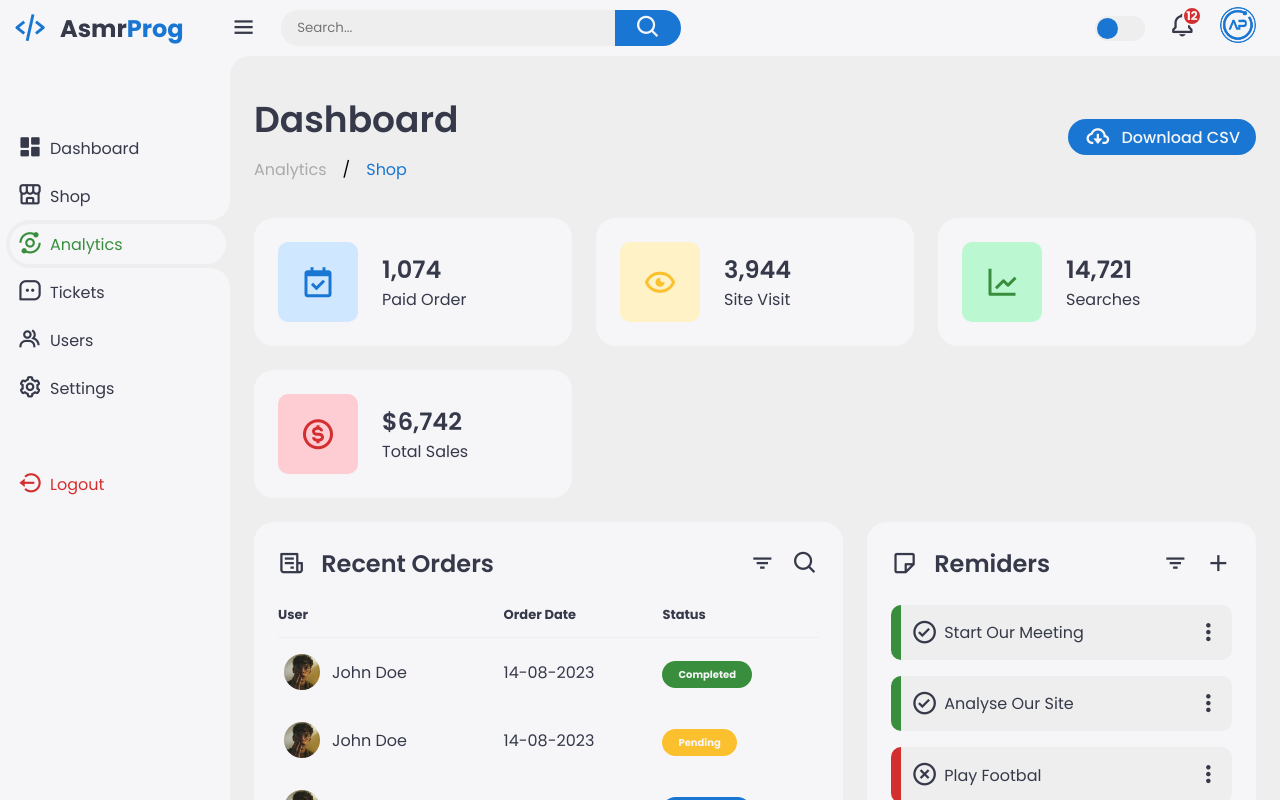
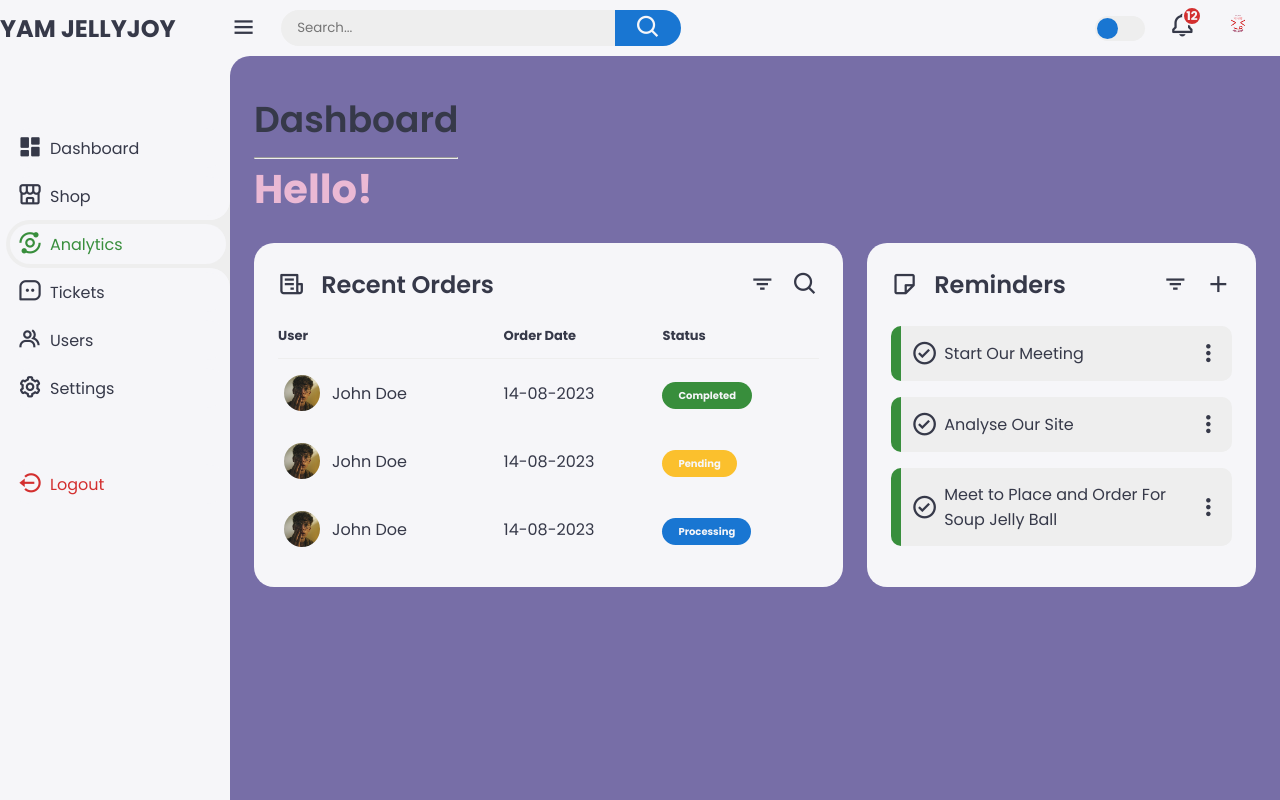
Before and after one commit to MikeNoppo/YAM-JELLY-JOY, a PHP site: page /admin_dashboard.php in a window 1280 px wide. Run offline with PHP 8.4, Linux system fonts and the light colour scheme.

Commit message:
Tessa work

```diff
--- a/Admin/index.html
+++ b/Admin/index.html
@@ -1,12 +1,12 @@
 <!DOCTYPE html>
 <html lang="en">
-
 <head>
+    <link href="favicon/logo yamjellyjoy.png" rel="icon">
     <meta charset="UTF-8">
     <meta name="viewport" content="width=device-width, initial-scale=1.0">
     <link href='https://unpkg.com/boxicons@2.1.4/css/boxicons.min.css' rel='stylesheet'>
     <link rel="stylesheet" href="style.css">
-    <title>Responsive Dashboard Design #2 | AsmrProg</title>
+    <title>YAM JELLYJOY - Dashboard</title>
 </head>
 
 <body>
--- a/Admin/style.css
+++ b/Admin/style.css
@@ -13,8 +13,14 @@
     --light-warning: #FFF2C6;
     --success: #388E3C;
     --light-success: #BBF7D0;
+    --YAM:#8B743D;
 }
 
+.moving-text {
+    display: inline-block;
+    font-size: 40px;
+    color: #EBB9D4;
+}
 *{
     margin: 0;
     padding: 0;
@@ -39,13 +45,13 @@
 }
 
 body.dark{
-    --light: #181a1e;
+    --light: #191725;
     --grey: #25252c;
     --dark: #fbfbfb
 }
 
 body{
-    background: var(--grey);
+    background:#776EA7;
     overflow-x: hidden;
 }
 
@@ -81,6 +87,7 @@
     padding-bottom: 20px;
     box-sizing: content-box;
 }
+
 
 .sidebar .logo .logo-name span{
     color: var(--dark);
@@ -329,95 +336,6 @@
     color: var(--dark);
 }
 
-.content main .header .left .breadcrumb{
-    display: flex;
-    align-items: center;
-    grid-gap: 16px;
-}
-
-.content main .header .left .breadcrumb li{
-    color: var(--dark);
-}
-
-.content main .header .left .breadcrumb li a{
-    color: var(--dark-grey);
-    pointer-events: none;
-}
-
-.content main .header .left .breadcrumb li a.active{
-    color: var(--primary);
-    pointer-events: none;
-}
-
-.content main .header .report{
-    height: 36px;
-    padding: 0 16px;
-    border-radius: 36px;
-    background: var(--primary);
-    color: var(--light);
-    display: flex;
-    align-items: center;
-    justify-content: center;
-    grid-gap: 10px;
-    font-weight: 500;
-}
-
-.content main .insights{
-    display: grid;
-    grid-template-columns: repeat(auto-fit, minmax(240px, 1fr));
-    grid-gap: 24px;
-    margin-top: 36px;
-}
-
-.content main .insights li{
-    padding: 24px;
-    background: var(--light);
-    border-radius: 20px;
-    display: flex;
-    align-items: center;
-    grid-gap: 24px;
-    cursor: pointer;
-}
-
-.content main .insights li .bx{
-    width: 80px;
-    height: 80px;
-    border-radius: 10px;
-    font-size: 36px;
-    display: flex;
-    align-items: center;
-    justify-content: center;
-}
-
-.content main .insights li:nth-child(1) .bx{
-    background: var(--light-primary);
-    color: var(--primary);
-}
-
-.content main .insights li:nth-child(2) .bx{
-    background: var(--light-warning);
-    color: var(--warning);
-}
-
-.content main .insights li:nth-child(3) .bx{
-    background: var(--light-success);
-    color: var(--success);
-}
-
-.content main .insights li:nth-child(4) .bx{
-    background: var(--light-danger);
-    color: var(--danger);
-}
-
-.content main .insights li .info h3{
-    font-size: 24px;
-    font-weight: 600;
-    color: var(--dark);
-}
-
-.content main .insights li .info p{
-    color: var(--dark);
-}
 
 .content main .bottom-data{
     display: flex;
@@ -620,4 +538,22 @@
         min-width: 340px;
     }
 
+
+@keyframes moveText {
+    0% { transform: translateX(0); }
+    50% { transform: translateX(20px); }
+    100% { transform: translateX(0); }
 }
+
+.moving-text {
+    display: inline-block;
+    font-size: 40px;
+    color: #EBB9D4;
+}
+
+.moving-text:hover {
+    animation: moveText 1s infinite;
+}
+
+
+}
--- a/admin_dashboard.php
+++ b/admin_dashboard.php
@@ -6,7 +6,7 @@
     <meta name="viewport" content="width=device-width, initial-scale=1.0">
     <link href='https://unpkg.com/boxicons@2.1.4/css/boxicons.min.css' rel='stylesheet'>
     <link rel="stylesheet" href="Admin/style.css">
-    <title>Responsive Dashboard Design #2 | AsmrProg</title>
+    <title>YAM JELLYJOY - Dashboard</title>
 </head>
 
 <body>
@@ -14,13 +14,12 @@
     <!-- Sidebar -->
     <div class="sidebar">
         <a href="#" class="logo">
-            <i class='bx bx-code-alt'></i>
-            <div class="logo-name"><span>Asmr</span>Prog</div>
+            <div class="logo-name"><span>YAM JELLYJOY</span></div>
         </a>
         <ul class="side-menu">
             <li><a href="#"><i class='bx bxs-dashboard'></i>Dashboard</a></li>
-            <li><a href="#"><i class='bx bx-store-alt'></i>Shop</a></li>
-            <li class="active"><a href="#"><i class='bx bx-analyse'></i>Analytics</a></li>
+            <li><a href="shop.html"><i class='bx bx-store-alt'></i>Shop</a></li>
+            <li class="active"><a href="#"><i class='bx bx-analyse'></i>Analytics</a></>
             <li><a href="#"><i class='bx bx-message-square-dots'></i>Tickets</a></li>
             <li><a href="#"><i class='bx bx-group'></i>Users</a></li>
             <li><a href="#"><i class='bx bx-cog'></i>Settings</a></li>
@@ -64,57 +63,15 @@
             <div class="header">
                 <div class="left">
                     <h1>Dashboard</h1>
-                    <ul class="breadcrumb">
-                        <li><a href="#">
-                                Analytics
-                            </a></li>
-                        /
-                        <li><a href="#" class="active">Shop</a></li>
-                    </ul>
+                    <hr>
                 </div>
-                <a href="#" class="report">
-                    <i class='bx bx-cloud-download'></i>
-                    <span>Download CSV</span>
-                </a>
             </div>
 
-            <!-- Insights -->
-            <ul class="insights">
-                <li>
-                    <i class='bx bx-calendar-check'></i>
-                    <span class="info">
-                        <h3>
-                            1,074
-                        </h3>
-                        <p>Paid Order</p>
-                    </span>
-                </li>
-                <li><i class='bx bx-show-alt'></i>
-                    <span class="info">
-                        <h3>
-                            3,944
-                        </h3>
-                        <p>Site Visit</p>
-                    </span>
-                </li>
-                <li><i class='bx bx-line-chart'></i>
-                    <span class="info">
-                        <h3>
-                            14,721
-                        </h3>
-                        <p>Searches</p>
-                    </span>
-                </li>
-                <li><i class='bx bx-dollar-circle'></i>
-                    <span class="info">
-                        <h3>
-                            $6,742
-                        </h3>
-                        <p>Total Sales</p>
-                    </span>
-                </li>
-            </ul>
-            <!-- End of Insights -->
+            <!-- moving text -->
+            <h1 class="moving-text">
+                 Hello!
+            </h1>
+            <!-- moving text -->
 
             <div class="bottom-data">
                 <div class="orders">
@@ -165,7 +122,7 @@
                 <div class="reminders">
                     <div class="header">
                         <i class='bx bx-note'></i>
-                        <h3>Remiders</h3>
+                        <h3>Reminders</h3>
                         <i class='bx bx-filter'></i>
                         <i class='bx bx-plus'></i>
                     </div>
@@ -184,10 +141,10 @@
                             </div>
                             <i class='bx bx-dots-vertical-rounded'></i>
                         </li>
-                        <li class="not-completed">
+                        <li class="completed">
                             <div class="task-title">
-                                <i class='bx bx-x-circle'></i>
-                                <p>Play Footbal</p>
+                                <i class='bx bx-check-circle'></i>
+                                <p>Meet to Place and Order For Soup Jelly Ball</p>
                             </div>
                             <i class='bx bx-dots-vertical-rounded'></i>
                         </li>
```
Also changed, not shown: index.php (+8 -18 lines), style.css (+39 -13 lines), user/shop.html (added, +30 -0 lines), user/style.css (added, +110 -0 lines), Admin/favicon/logo yamjellyjoy.png (added), Admin/images/logo.png, img/logo yamjellyjoy.png (added), user/produk.png (added).
